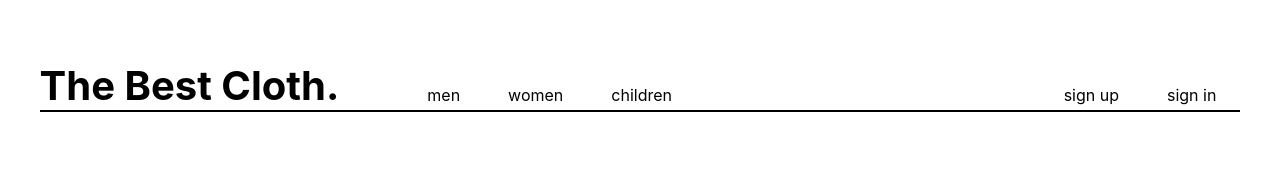
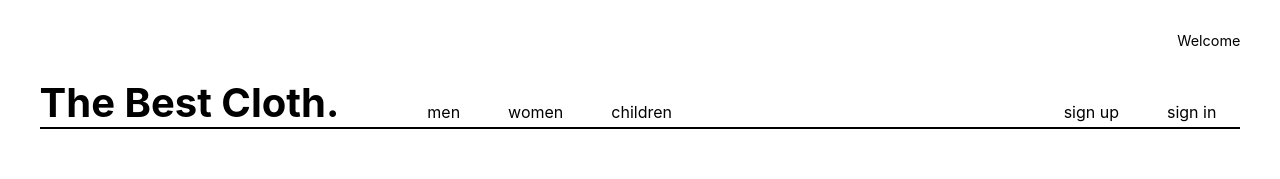
Before and after one commit to jslubowski/the-best-cloth-frontend, a Vue app: page /main-page in a window 1280 px wide. Shown: the top 179 px of the page. Built offline with nearby package versions, Linux system fonts and the light colour scheme; no server answers.

Commit message:
add user greeting; minor refactors

```diff
--- a/src/components/layout/TheHeader.vue
+++ b/src/components/layout/TheHeader.vue
@@ -1,4 +1,8 @@
 <template>
+  <div class="header-container">
+    <div class="greeting-container">
+      Welcome {{ userInfo.firstName }} {{ userInfo.lastName }}
+    </div>
     <header>
       <nav>
         <div>
@@ -29,17 +33,25 @@
           <li @click="logout">
             <router-link to="/logout">logout</router-link>
           </li>
-        <li>my account</li>
+          <li>
+            <router-link to="#">
+              my account
+            </router-link>
+          </li>
         </ul>
       </nav>
     </header>
+  </div>
 </template>
 
 <script>
 export default {
   computed: {
     isLoggedIn() {
-      return this.$store.getters['auth/isAuthorized'];
+      return this.$store.getters['auth/isAuthenticated'];
+    },
+    userInfo() {
+      return this.$store.getters['auth/getUserInfo'];
     }
   },
   methods: {
@@ -58,7 +70,6 @@ header {
   display: flex;
   justify-content: center;
   align-items: flex-end;
-  margin: 2rem 0 1.5rem 0;
 }
 
 header a {
@@ -103,4 +114,18 @@ header h1 {
   margin: 0 4rem 0 0;
   font-size: 2.5rem;
 }
+
+.header-container {
+  display: flex;
+  flex-direction: column;
+  margin: 2rem 0 1.5rem 0;
+}
+
+.greeting-container {
+  width: 95%;
+  display: flex;
+  justify-content: flex-end;
+  font-size: 0.9rem;
+  margin: auto;
+}
 </style>
--- a/src/pages/main-page/MainPage.vue
+++ b/src/pages/main-page/MainPage.vue
@@ -92,6 +92,12 @@ ul {
   padding: 0;
 }
 
+.container {
+  display: flex;
+  flex-direction: column;
+  justify-content: center;
+}
+
 .p-progress-spinner {
   /* really tried to do not use !important but primevue has specific
   override style options i couldn't deal with */
--- a/src/pages/sign-in/SignIn.vue
+++ b/src/pages/sign-in/SignIn.vue
@@ -20,7 +20,7 @@
       </div>
       <Button :label="'Sign In'"
               @click="login"
-              :disabled="isAuthorized"/>
+              :disabled="isAuthenticated"/>
     </base-card>
   </form>
 </template>
@@ -44,7 +44,7 @@ export default {
   },
   computed: {
     ...mapGetters('auth', [
-      'isAuthorized',
+      'isAuthenticated',
       'isLoggingIn'
     ])
   },
--- a/src/store/authentication/actions.js
+++ b/src/store/authentication/actions.js
@@ -30,7 +30,7 @@ export default {
         })
             .then((response) => {
                 context.commit('SET_USER_DATA', response.data);
-                context.commit('SET_AUTHORIZED', true);
+                context.commit('SET_AUTHENTICATED');
             })
             .finally(() => {
                 context.commit('SET_IS_LOGGING_IN', false);
@@ -44,6 +44,6 @@ export default {
             firstName: undefined,
             lastName: undefined,
         });
-        context.commit('SET_UNAUTHORIZED', false);
+        context.commit('SET_NOT_AUTHENTICATED');
     }
 };
--- a/src/store/authentication/getters.js
+++ b/src/store/authentication/getters.js
@@ -16,7 +16,7 @@ export default {
     isLoggingIn(state) {
         return state.isLoggingIn;
     },
-    isAuthorized(state) {
-        return state.authorized;
+    isAuthenticated(state) {
+        return state.authenticated;
     }
 };
--- a/src/store/authentication/index.js
+++ b/src/store/authentication/index.js
@@ -13,7 +13,7 @@ export default {
             lastName: undefined,
             isRegistering: false,
             isLoggingIn: false,
-            authorized: false,
+            authenticated: false,
         }
     },
     getters,
--- a/src/store/authentication/mutations.js
+++ b/src/store/authentication/mutations.js
@@ -12,11 +12,11 @@ export default {
     SET_IS_LOGGING_IN(state, payload) {
         state.isLoggingIn = payload;
     },
-    SET_AUTHORIZED(state) {
-        state.authorized = true;
+    SET_AUTHENTICATED(state) {
+        state.authenticated = true;
     },
-    SET_UNAUTHORIZED(state) {
-        state.authorized = false;
+    SET_NOT_AUTHENTICATED(state) {
+        state.authenticated = false;
     },
     LOGOUT(state) {
         state.userId = undefined;
@@ -24,6 +24,6 @@ export default {
         state.token = undefined;
         state.firstName = undefined;
         state.lastName = undefined;
-        state.authorized = false;
+        state.authenticated = false;
     }
 }
```
Also changed, not shown: 1 other file (tests, documents, lock files or other folders). Lines whose indentation alone changed are shown as unchanged.
